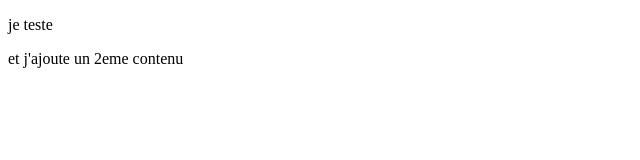
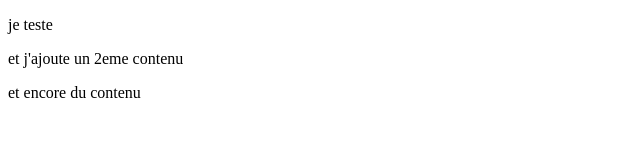
Before and after one commit to bartbc/test_git, a plain HTML site: page index.html in a window 1280 px wide. Shown: the whole page, without its empty margins (0-640 px from the left). Drawn offline with Linux system fonts and the light colour scheme.

Commit message:
3eme commit

```diff
--- a/index.html
+++ b/index.html
@@ -11,6 +11,7 @@
     <section>
         <p>je teste</p>
         <p>et j'ajoute un 2eme contenu</p>
+        <p>et encore du contenu</p>
     </section>
     <footer></footer>
 </body>
```
